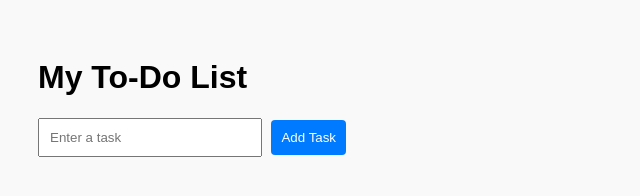
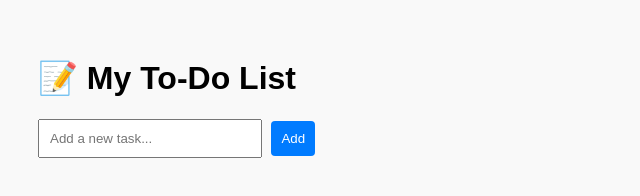
Before and after one commit to Kathushan12/ToDoList, a plain HTML site: page index.html in a window 1280 px wide. Shown: the whole page, without its empty margins (0-640 px from the left). Drawn offline with Linux system fonts and the light colour scheme.

Commit message:
Html added

```diff
--- a/index.html
+++ b/index.html
@@ -1,17 +1,20 @@
 <!DOCTYPE html>
 <html lang="en">
 <head>
-  <meta charset="UTF-8">
+  <meta charset="UTF-8" />
+  <meta name="viewport" content="width=device-width, initial-scale=1.0" />
   <title>To-Do List</title>
-  <link rel="stylesheet" href="style.css">
+  <link rel="stylesheet" href="style.css" />
 </head>
 <body>
-  <h1>My To-Do List</h1>
-  <input type="text" id="taskInput" placeholder="Enter a task">
-  <button onclick="addTask()">Add Task</button>
-
-  <ul id="taskList"></ul>
-
+  <div class="container">
+    <h1>📝 My To-Do List</h1>
+    <div class="input-group">
+      <input type="text" id="taskInput" placeholder="Add a new task..." />
+      <button onclick="addTask()">Add</button>
+    </div>
+    <ul id="taskList"></ul>
+  </div>
   <script src="script.js"></script>
 </body>
 </html>
```
